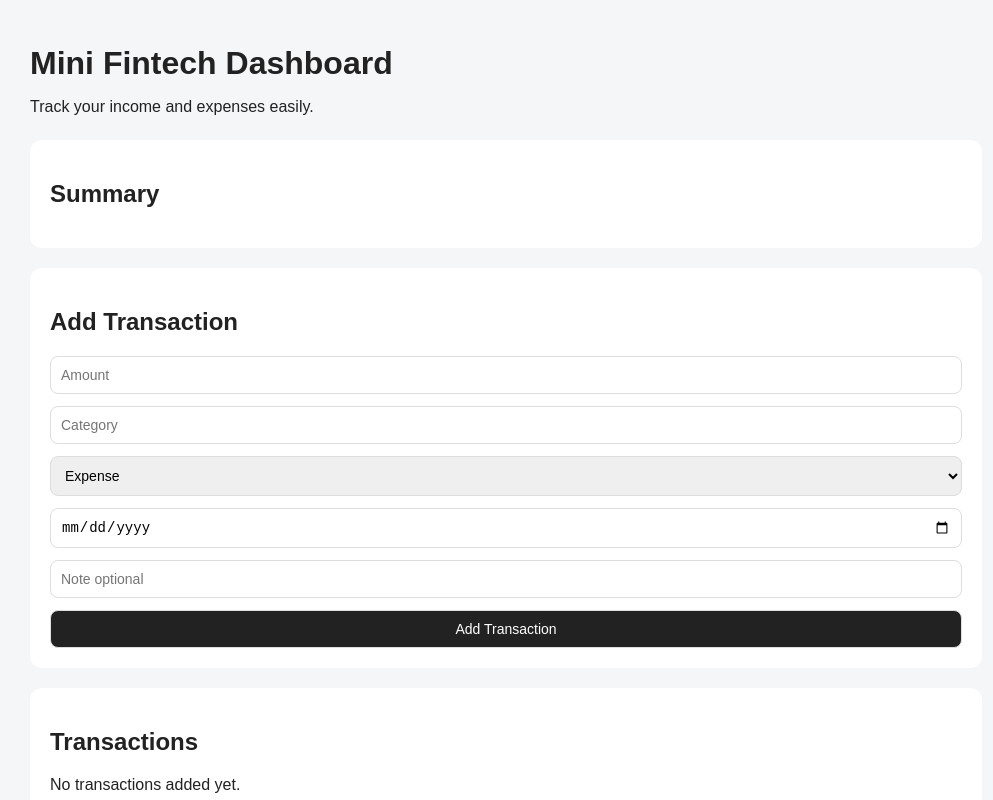
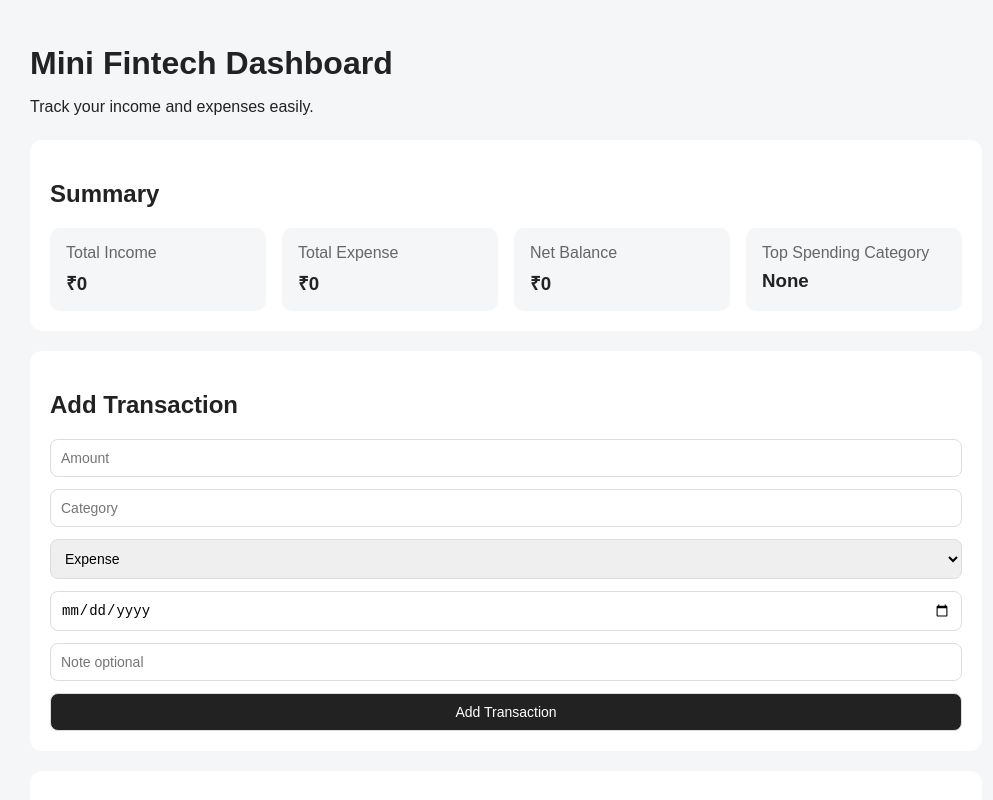
Before and after one commit to adeshmishir/fintech-dashboard, a React (Vite) app: page / in a window 1280 px wide. Shown: the top 800 px of the page, without its empty margins (134-1127 px from the left). Built offline with nearby package versions, Linux system fonts and the light colour scheme.

Commit message:
Add finance summary

```diff
--- a/src/App.css
+++ b/src/App.css
@@ -68,3 +68,30 @@ body {
   margin: 4px 0 0;
   color: #666;
 }
+
+.summary-grid {
+  display: grid;
+  grid-template-columns: repeat(4, 1fr);
+  gap: 16px;
+}
+
+.summary-grid div {
+  background: #f4f6f8;
+  padding: 16px;
+  border-radius: 10px;
+}
+
+.summary-grid p {
+  margin: 0 0 8px;
+  color: #666;
+}
+
+.summary-grid h3 {
+  margin: 0;
+}
+
+@media (max-width: 768px) {
+  .summary-grid {
+    grid-template-columns: 1fr;
+  }
+}
--- a/src/App.jsx
+++ b/src/App.jsx
@@ -20,7 +20,7 @@ function App() {
         <p>Track your income and expenses easily.</p>
       </header>
 
-      <Summary />
+      <Summary transactions={transactions} />
       <TransactionForm addTransaction={addTransaction} />
       <TransactionList transactions={transactions} />
       <SpendingChart />
--- a/src/components/Summary.jsx
+++ b/src/components/Summary.jsx
@@ -1,7 +1,58 @@
-function Summary() {
+function Summary({ transactions }) {
+  const totalIncome = transactions
+    .filter((transaction) => transaction.type === "income")
+    .reduce((sum, transaction) => sum + transaction.amount, 0);
+
+  const totalExpense = transactions
+    .filter((transaction) => transaction.type === "expense")
+    .reduce((sum, transaction) => sum + transaction.amount, 0);
+
+  const netBalance = totalIncome - totalExpense;
+
+  const expenseByCategory = {};
+
+  transactions
+    .filter((transaction) => transaction.type === "expense")
+    .forEach((transaction) => {
+      expenseByCategory[transaction.category] =
+        (expenseByCategory[transaction.category] || 0) + transaction.amount;
+    });
+
+  let topCategory = "None";
+  let maxAmount = 0;
+
+  for (let category in expenseByCategory) {
+    if (expenseByCategory[category] > maxAmount) {
+      maxAmount = expenseByCategory[category];
+      topCategory = category;
+    }
+  }
+
   return (
     <div className="card">
       <h2>Summary</h2>
+
+      <div className="summary-grid">
+        <div>
+          <p>Total Income</p>
+          <h3>₹{totalIncome}</h3>
+        </div>
+
+        <div>
+          <p>Total Expense</p>
+          <h3>₹{totalExpense}</h3>
+        </div>
+
+        <div>
+          <p>Net Balance</p>
+          <h3>₹{netBalance}</h3>
+        </div>
+
+        <div>
+          <p>Top Spending Category</p>
+          <h3>{topCategory}</h3>
+        </div>
+      </div>
     </div>
   );
 }
```
